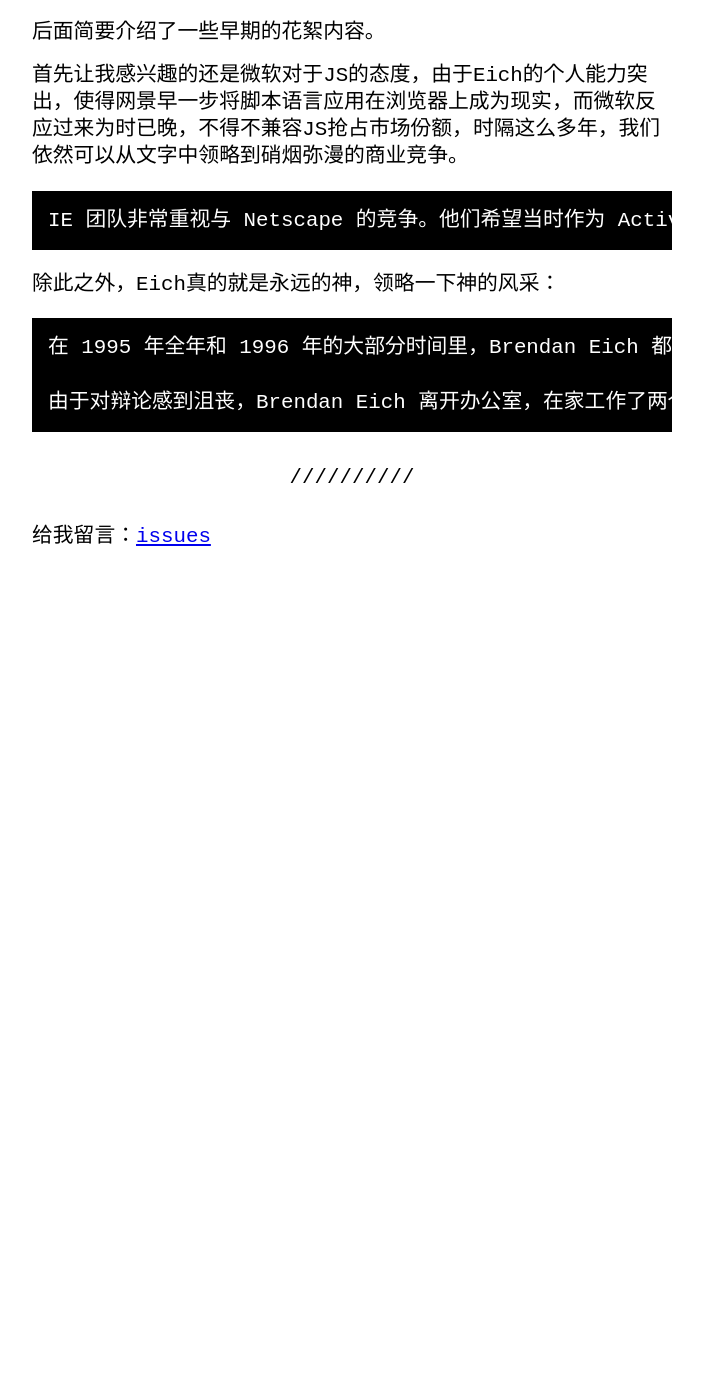
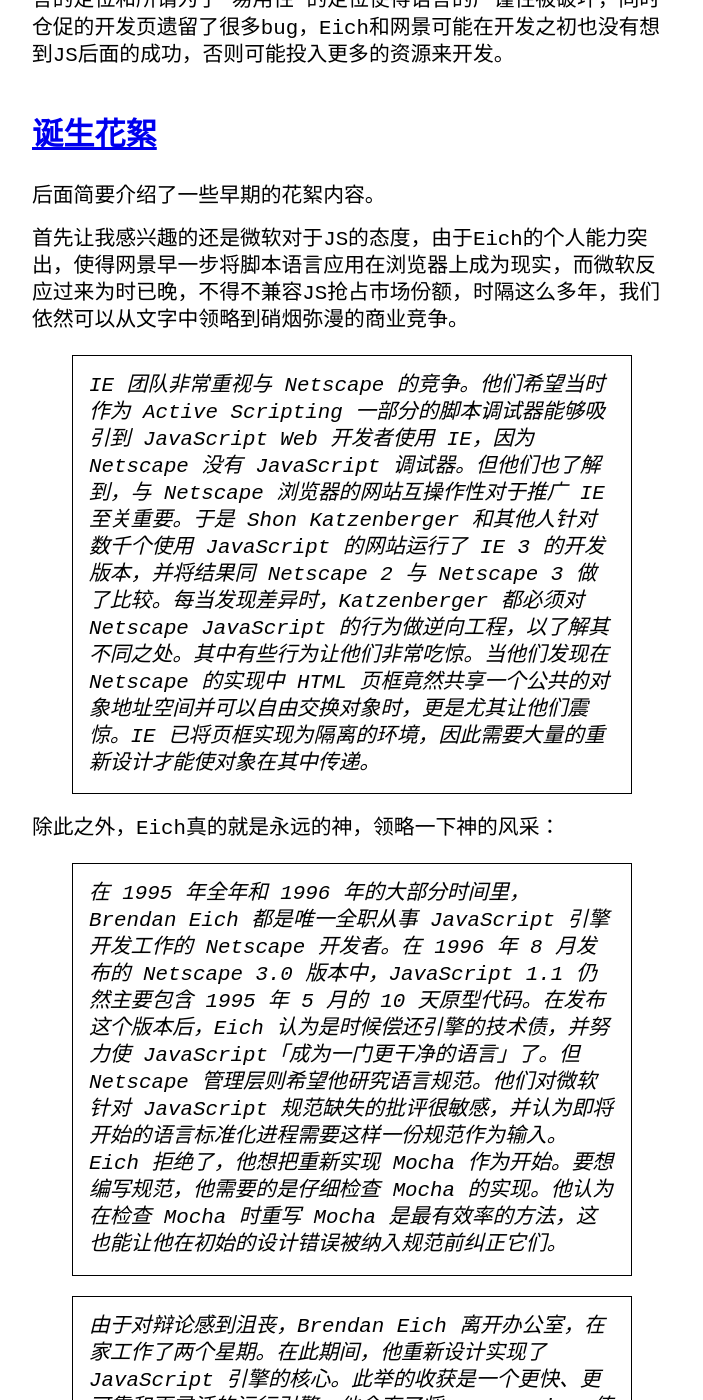
Before and after one commit to wangyu-1999/wangyu-1999.github.io, a Jekyll site: the page built from _posts/2021-05-11-笔记-JavaScript的二十年.md, in a window 1280 px wide and 1400 px high, scrolled down 1967 px. Shown: the whole window, without its empty margins (288-991 px from the left). Built offline with Jekyll 4.4.1, drawn with Linux system fonts in a browser that asks for light colours; before the commit the page ends 2597 px from its top, so only the background shows below that; some of the changed text lies outside the part shown.

Commit message:
fix:修改了部分内容

```diff
--- a/_posts/2021-05-11-笔记-JavaScript的二十年.md
+++ b/_posts/2021-05-11-笔记-JavaScript的二十年.md
@@ -15,7 +15,7 @@ category: star
 
 - [语言诞生](#语言诞生)
 	- [史前时代](#史前时代)
-	- [JavaScript 1.0 与 1.1](#js10)
+	- [JavaScript 1.0 与 1.1](#js01)
 	- [诞生花絮](#诞生花絮)
 - [创立标准](#创立标准)
 - [改革失败](#改革失败)
@@ -35,11 +35,11 @@ JS最开始的设计就是基于对象的，没有基于类主要是出于成本
 
 除此之外——
 
-	在盖茨的直接领导下，微软已经迅速意识到它们即将推出的封闭生态信息应用 Blackbird 项目 [Anderson 2007]，在跨平台 Web 的兴起之下将无足轻重。因此，盖茨的「互联网浪潮」备忘录 [Gates 1995] 将微软的战略从 Blackbird 重新引导到了 Internet Explorer 与一整套服务器产品上，以应对 Netscape 的攻城略地。
+>在盖茨的直接领导下，微软已经迅速意识到它们即将推出的封闭生态信息应用 Blackbird 项目 [Anderson 2007]，在跨平台 Web 的兴起之下将无足轻重。因此，盖茨的「互联网浪潮」备忘录 [Gates 1995] 将微软的战略从 Blackbird 重新引导到了 Internet Explorer 与一整套服务器产品上，以应对 Netscape 的攻城略地。
 
 盖茨本来是想在浏览器上搞垄断的，只不过迫于形式才屈从于“跨平台”，我大胆猜测也是出于这样的商业考量微软最终放弃了浏览器团队，最终导致Chrome的崛起。
 
-## [JavaScript 1.0 与 1.1](#js10)
+## [JavaScript 1.0 与 1.1](#js01)
 
 这一部分的内容大致介绍了一下初代版本的JS，这个版本其实已经相对完善了，大部分基础的操作都是借鉴自C语言，有一些奇怪的特性来自Java，还有一些东西来自其他的语言。
 
@@ -51,10 +51,12 @@ JS最开始的设计就是基于对象的，没有基于类主要是出于成本
 
 首先让我感兴趣的还是微软对于JS的态度，由于Eich的个人能力突出，使得网景早一步将脚本语言应用在浏览器上成为现实，而微软反应过来为时已晚，不得不兼容JS抢占市场份额，时隔这么多年，我们依然可以从文字中领略到硝烟弥漫的商业竞争。
 
-	IE 团队非常重视与 Netscape 的竞争。他们希望当时作为 Active Scripting 一部分的脚本调试器能够吸引到 JavaScript Web 开发者使用 IE，因为 Netscape 没有 JavaScript 调试器。但他们也了解到，与 Netscape 浏览器的网站互操作性对于推广 IE 至关重要。于是 Shon Katzenberger 和其他人针对数千个使用 JavaScript 的网站运行了 IE 3 的开发版本，并将结果同 Netscape 2 与 Netscape 3 做了比较。每当发现差异时，Katzenberger 都必须对 Netscape JavaScript 的行为做逆向工程，以了解其不同之处。其中有些行为让他们非常吃惊。当他们发现在 Netscape 的实现中 HTML 页框竟然共享一个公共的对象地址空间并可以自由交换对象时，更是尤其让他们震惊。IE 已将页框实现为隔离的环境，因此需要大量的重新设计才能使对象在其中传递。
+>IE 团队非常重视与 Netscape 的竞争。他们希望当时作为 Active Scripting 一部分的脚本调试器能够吸引到 JavaScript Web 开发者使用 IE，因为 Netscape 没有 JavaScript 调试器。但他们也了解到，与 Netscape 浏览器的网站互操作性对于推广 IE 至关重要。于是 Shon Katzenberger 和其他人针对数千个使用 JavaScript 的网站运行了 IE 3 的开发版本，并将结果同 Netscape 2 与 Netscape 3 做了比较。每当发现差异时，Katzenberger 都必须对 Netscape JavaScript 的行为做逆向工程，以了解其不同之处。其中有些行为让他们非常吃惊。当他们发现在 Netscape 的实现中 HTML 页框竟然共享一个公共的对象地址空间并可以自由交换对象时，更是尤其让他们震惊。IE 已将页框实现为隔离的环境，因此需要大量的重新设计才能使对象在其中传递。
 
 除此之外，Eich真的就是永远的神，领略一下神的风采：
 
-	在 1995 年全年和 1996 年的大部分时间里，Brendan Eich 都是唯一全职从事 JavaScript 引擎开发工作的 Netscape 开发者。在 1996 年 8 月发布的 Netscape 3.0 版本中，JavaScript 1.1 仍然主要包含 1995 年 5 月的 10 天原型代码。在发布这个版本后，Eich 认为是时候偿还引擎的技术债，并努力使 JavaScript「成为一门更干净的语言」了。但 Netscape 管理层则希望他研究语言规范。他们对微软针对 JavaScript 规范缺失的批评很敏感，并认为即将开始的语言标准化进程需要这样一份规范作为输入。Eich 拒绝了，他想把重新实现 Mocha 作为开始。要想编写规范，他需要的是仔细检查 Mocha 的实现。他认为在检查 Mocha 时重写 Mocha 是最有效率的方法，这也能让他在初始的设计错误被纳入规范前纠正它们。
+>在 1995 年全年和 1996 年的大部分时间里，Brendan Eich 都是唯一全职从事 JavaScript 引擎开发工作的 Netscape 开发者。在 1996 年 8 月发布的 Netscape 3.0 版本中，JavaScript 1.1 仍然主要包含 1995 年 5 月的 10 天原型代码。在发布这个版本后，Eich 认为是时候偿还引擎的技术债，并努力使 JavaScript「成为一门更干净的语言」了。但 Netscape 管理层则希望他研究语言规范。他们对微软针对 JavaScript 规范缺失的批评很敏感，并认为即将开始的语言标准化进程需要这样一份规范作为输入。Eich 拒绝了，他想把重新实现 Mocha 作为开始。要想编写规范，他需要的是仔细检查 Mocha 的实现。他认为在检查 Mocha 时重写 Mocha 是最有效率的方法，这也能让他在初始的设计错误被纳入规范前纠正它们。
 
-	由于对辩论感到沮丧，Brendan Eich 离开办公室，在家工作了两个星期。在此期间，他重新设计实现了 JavaScript 引擎的核心。此举的收获是一个更快、更可靠和更灵活的运行引擎。他舍弃了将 JavaScript 值表示为差异联合体的实践，改为使用包含即时原始值的标记指针（tagged pointer）。他还实现了诸如嵌套函数、函数表达式和 switch 语句之类的特性，这些特性从未在原始引擎中实现过。基于引用计数的内存管理器也被替换成了基于标记 / 清除算法的垃圾收集器。
+>由于对辩论感到沮丧，Brendan Eich 离开办公室，在家工作了两个星期。在此期间，他重新设计实现了 JavaScript 引擎的核心。此举的收获是一个更快、更可靠和更灵活的运行引擎。他舍弃了将 JavaScript 值表示为差异联合体的实践，改为使用包含即时原始值的标记指针（tagged pointer）。他还实现了诸如嵌套函数、函数表达式和 switch 语句之类的特性，这些特性从未在原始引擎中实现过。基于引用计数的内存管理器也被替换成了基于标记 / 清除算法的垃圾收集器。
+
+---
```
